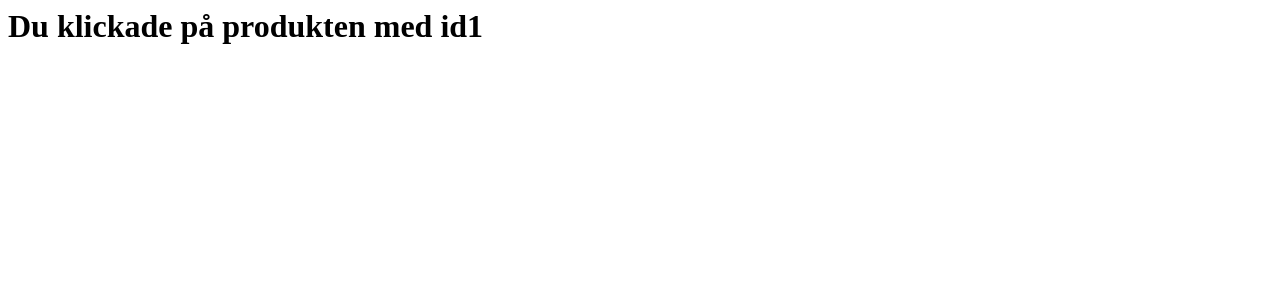
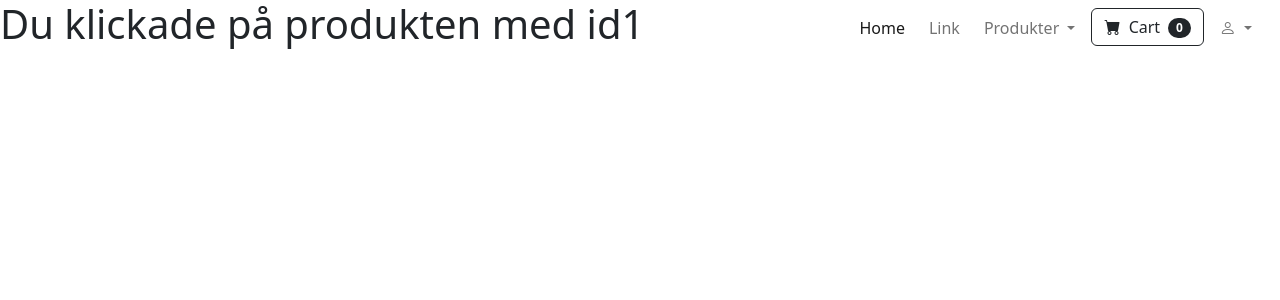
Before and after one commit to Response201/webshop-PHP, a PHP site: page /product.php?id=1 in a window 1280 px wide. Shown: the top 300 px of the page. Run offline with PHP 8.4, Linux system fonts and the light colour scheme.

Commit message:
komponent av navbar

```diff
--- a/js/scripts.js
+++ b/js/scripts.js
@@ -8,7 +8,7 @@ $(document).ready(function () {
     $(".navbar").removeClass("navbar-light").addClass("navbar-dark"); // Byt till mörk bakgrund
     $(".navbar-nav .nav-link").removeClass("text-dark").addClass("text-white"); // Ändra textfärgen till vit
     $(".lead").removeClass("text-dark").addClass("text-white");
-    $(".change").removeClass("text-dark btn-outline-dark").addClass("text-white btn-outline-secondary");
+    $(".change").removeClass("text-dark btn-outline-dark").addClass("text-white .btn-outline-secondary");
 
     if (startchange.length) {
         $(document).scroll(function () {
@@ -17,7 +17,7 @@ $(document).ready(function () {
                 $(".navbar").removeClass("navbar-dark").addClass("navbar-light"); // Återgå till ljus bakgrund
                 $(".navbar-nav .nav-link").removeClass("text-white").addClass("text-dark"); // Återgå till mörk textfärg
                 $(".lead").removeClass("text-white").addClass("text-dark"); // Återgå till mörk textfärg
-                $(".change").removeClass("text-white btn-outline-secondary").addClass("text-dark btn-outline-dark");
+                $(".change").removeClass("text-white btn-outline-secondary").addClass("text-dark ");
             } else {
 
 
@@ -28,7 +28,7 @@ $(document).ready(function () {
                 $(".navbar").removeClass("navbar-light").addClass("navbar-dark"); // Byt till mörk bakgrund
                 $(".navbar-nav .nav-link").removeClass("text-dark").addClass("text-white"); // Ändra textfärgen till vit
                 $(".lead").removeClass("text-dark").addClass("text-white"); // Ändra textfärgen till vit
-                $(".change").removeClass("text-dark btn-outline-dark").addClass("text-white btn-outline-secondary");
+                $(".change").removeClass("text-dark btn-outline-dark").addClass("text-white ");
 
             }
         });
--- /dev/null
+++ b/navbar.php
@@ -0,0 +1,55 @@
+<!-- navbar.php -->
+<?php
+// include --  OK även om filen inte finns
+//include_once("Models/Products.php");
+require_once("Models/Product.php");
+?>
+<nav class="navbar navbar-default navbar-expand-lg text-white fixed-top" role="navigation">
+    <div class="container-fluid">
+        <button class="navbar-toggler" type="button" data-bs-toggle="collapse" data-bs-target="#navbarSupportedContent" aria-controls="navbarSupportedContent" aria-expanded="false" aria-label="Toggle navigation">
+            <span class="navbar-toggler-icon"></span>
+        </button>
+        <div class="collapse navbar-collapse justify-content-end" id="navbarSupportedContent">
+            <ul class="navbar-nav mb-2 mb-lg-0">
+                <li class="nav-item me-2">
+                    <a class="nav-link active" aria-current="page" href="/">Home</a>
+                </li>
+                <li class="nav-item me-2">
+                    <a class="nav-link" href="#">Link</a>
+                </li>
+                <li class="nav-item dropdown me-2">
+                    <a class="nav-link dropdown-toggle" href="#" role="button" data-bs-toggle="dropdown" aria-expanded="false">
+                        Produkter
+                    </a>
+                    <ul class="dropdown-menu mb-2">
+                        <li class='dropdown-item' href='#!'> Alla produkter </li>
+                        <li role="separator" class="dropdown-divider border --bs-secondary-color"></li>
+                        <?php
+                        foreach(getAllCategories() as $category){
+                            echo "<li><a class='dropdown-item' href='#!'>$category</a></li> ";
+                        }
+                        ?>
+                    </ul>
+                </li>
+                <li class="nav-item me-2">
+                    <form class="d-flex">
+                        <button class="btn btn-outline-dark change" type="submit">
+                            <i class="bi-cart-fill me-1 change"></i> Cart
+                            <span class="badge bg-dark text-white ms-1 rounded-pill">0</span>
+                        </button>
+                    </form>
+                </li>
+                <li class="nav-item dropdown me-2">
+                    <a class="nav-link dropdown-toggle" href="#" role="button" data-bs-toggle="dropdown" aria-expanded="false">
+                        <i class="bi bi-person"></i>
+                    </a>
+                    <ul class="dropdown-menu dropdown-menu-end" style="max-width:100px;">
+                        <li><a class="dropdown-item" href="#">Logga In</a></li>
+                        <li><hr class="dropdown-divider"></li>
+                        <li><a class="dropdown-item" href="#">skapa konto</a></li>
+                    </ul>
+                </li>
+            </ul>
+        </div>
+    </div>
+</nav>
--- a/product.php
+++ b/product.php
@@ -1,9 +1,41 @@
+
 <html>
-<!-- categories.php?sortOrder=asc&sortCol=name&page=40 -->
-<body>
-    <h1>Du klickade på produkten med id<?php echo $_GET['id'];
+
+<head>
+        <meta charset="utf-8" />
+        <meta name="viewport" content="width=device-width, initial-scale=1, shrink-to-fit=no" />
+        <meta name="description" content="" />
+        <meta name="author" content="" />
+        <title>Shop Homepage - Start Bootstrap Template</title>
+        <!-- Favicon-->
+        <link rel="icon" type="image/x-icon" href="assets/favicon.ico" />
+        <script src="https://code.jquery.com/jquery-3.6.0.min.js"></script>
+
+        <!-- Bootstrap icons-->
+        <link href="https://cdn.jsdelivr.net/npm/bootstrap-icons@1.5.0/font/bootstrap-icons.css" rel="stylesheet" />
+        <!-- Core theme CSS (includes Bootstrap)-->
+        <link href="/css/styles.css" rel="stylesheet" />
+    </head>
+    <body>
+        <!-- Navigation-->
+
+        <?php include_once('navbar.php'); ?>
+
+
+
+
+
+
+
+
+
+    <h1 id="startchange" >Du klickade på produkten med id<?php echo $_GET['id'];
     ?>
     </h1>
+        <!-- Bootstrap core JS-->
+        <script src="https://cdn.jsdelivr.net/npm/bootstrap@5.2.3/dist/js/bootstrap.bundle.min.js"></script>
+        <!-- Core theme JS-->
+
 </body>
 
 </html>
```
Also changed, not shown: index.php (+13 -56 lines).
